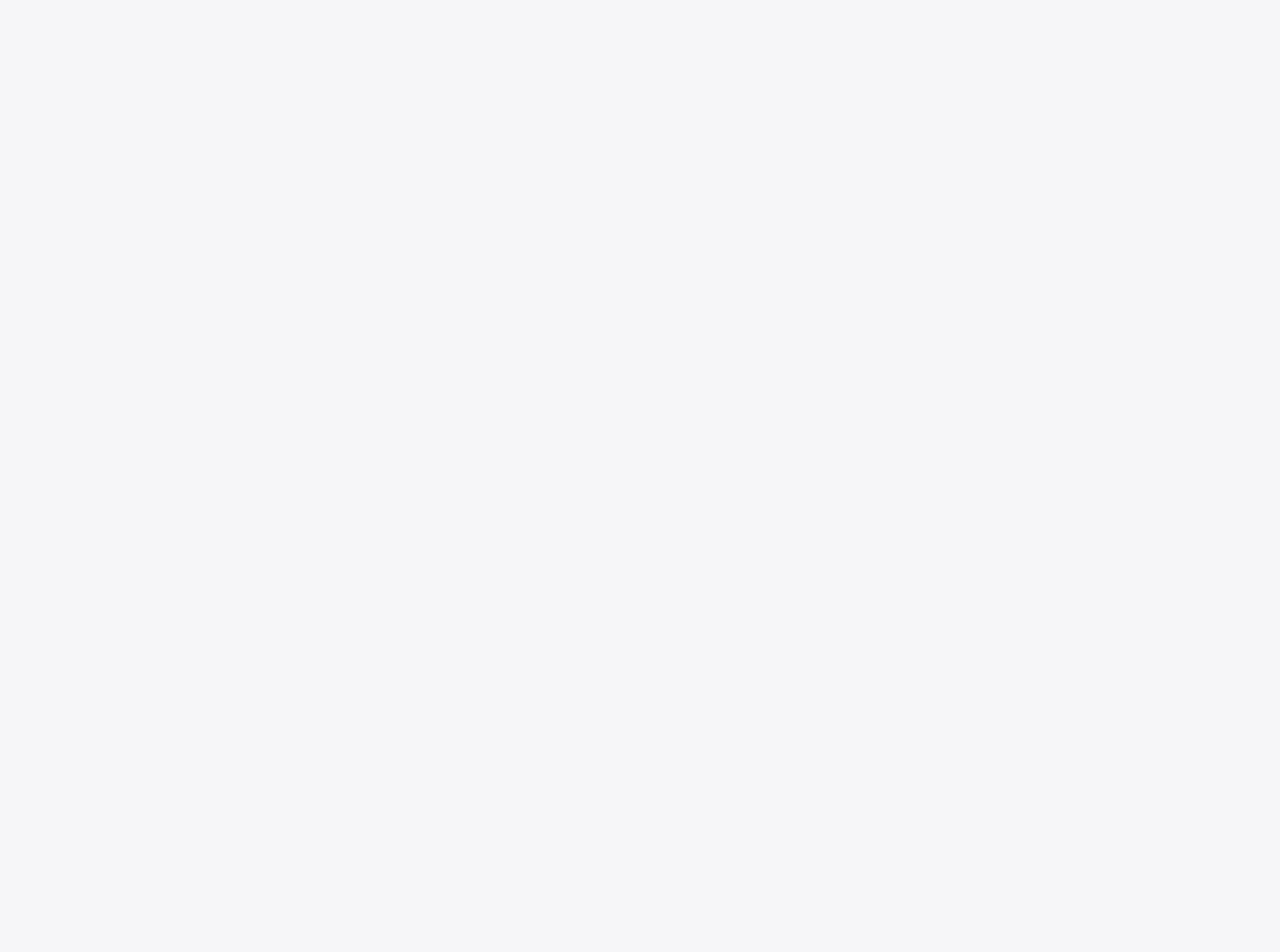
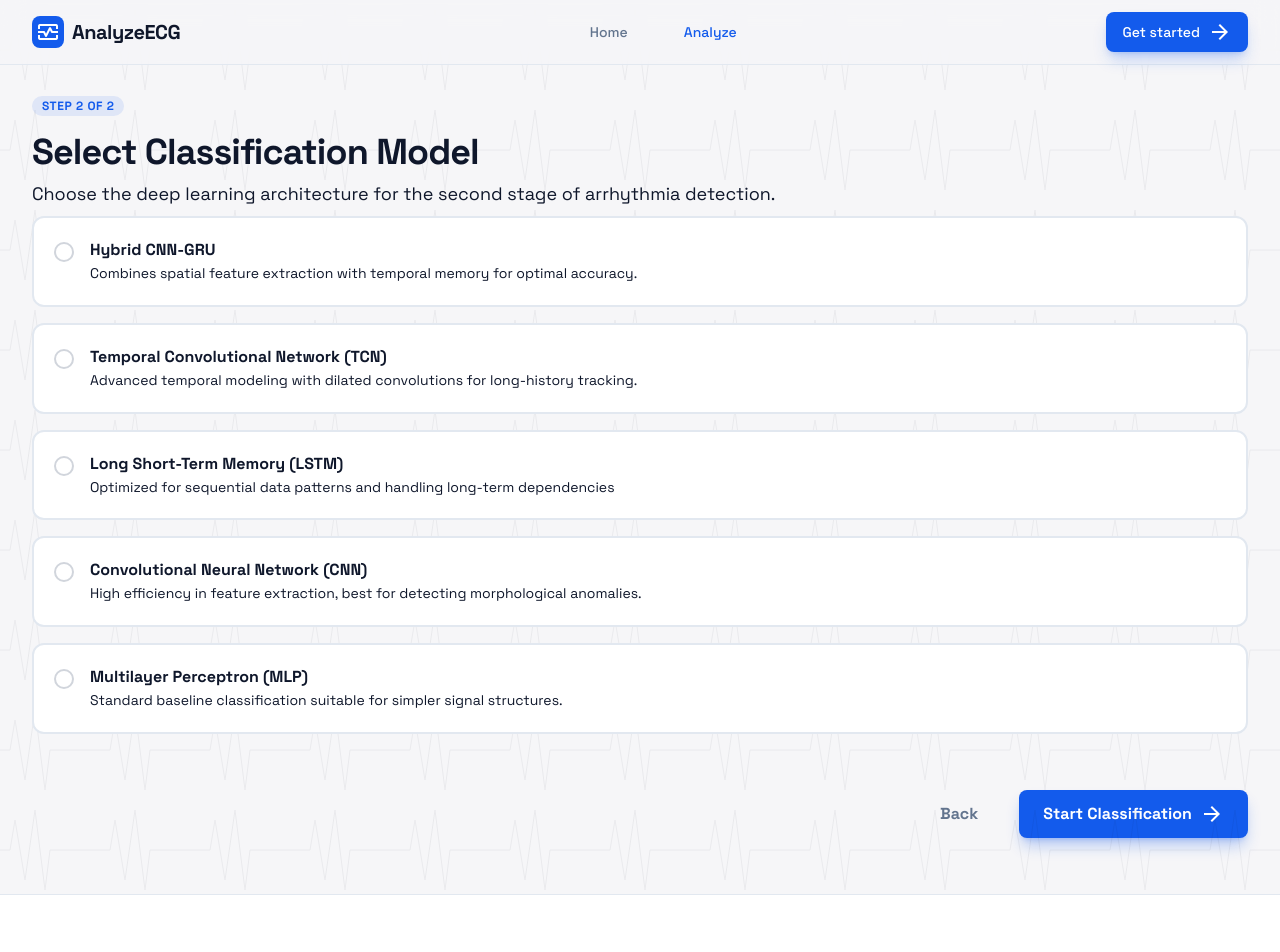
Before and after one commit to AST-tnbt/ecg-classification-web, a React (Vite) app: page /analyze/step-2 in a window 1280 px wide. Before the commit this address had no page. Shown: the top 952 px of the page. Before the commit the page ends 800 px from the top, so only its background shows below. Built offline with nearby package versions, Linux system fonts and the light colour scheme.

Commit message:
feature: Implement Deeplearning step and fix some UI

```diff
--- a/package.json
+++ b/package.json
@@ -13,7 +13,8 @@
     "react": "^19.2.0",
     "react-dom": "^19.2.0",
     "react-dropzone": "^14.3.8",
-    "react-router": "^7.10.1"
+    "react-router": "^7.10.1",
+    "react-toastify": "^11.0.5"
   },
   "devDependencies": {
     "@eslint/js": "^9.39.1",
--- a/src/App.tsx
+++ b/src/App.tsx
@@ -4,6 +4,7 @@ import Analyze from "./pages/Analyze"
 import Demo from "./pages/Demo"
 import Layout from "./components/Layout"
 import MachineLearningStep from "./pages/MachineLearningStep"
+import DeepLearningStep from "./pages/DeepLearningStep"
 
 function App() {
   return (
@@ -13,6 +14,7 @@ function App() {
         <Route path='/analyze' element={ <Analyze /> }/>
         <Route path='/demo' element={ <Demo /> }/>
         <Route path='/analyze/step-1' element={ <MachineLearningStep /> }/>
+        <Route path='/analyze/step-2' element={ <DeepLearningStep /> }/>
       </Route>
     </Routes>
   )
--- /dev/null
+++ b/src/components/deep_learning_step/DLSelectionCard.tsx
@@ -0,0 +1,51 @@
+type DLSelectionCardProperties = {
+  name: string
+  value: string
+  desc: string
+  checked: boolean
+  onChange: (value: string) => void
+}
+
+export default function DLSelectionCard({
+  name,
+  value,
+  desc,
+  checked,
+  onChange,
+}: DLSelectionCardProperties) {
+  return (
+    <label
+      className="group relative flex items-start gap-4 p-5 rounded-xl border-2
+      border-slate-200 cursor-pointer transition-all duration-200 bg-white
+      hover:border-primary/50 hover:bg-primary/5
+      peer-checked:border-primary"
+    >
+      <input
+        className="peer sr-only"
+        name="model_selection"
+        type="radio"
+        value={value}
+        checked={checked}
+        onChange={() => onChange(value)}
+      />
+
+      <div className="mt-1 size-5 rounded-full border-2 border-gray-300 flex items-center justify-center
+        peer-checked:bg-primary peer-checked:border-primary">
+        <div className="size-2.5 rounded-full bg-transparent peer-checked:bg-white" />
+      </div>
+
+      <div className="flex flex-col flex-grow">
+        <span className="text-base font-bold text-text-main-light">
+          {name}
+        </span>
+        <p className="text-sm text-text-sub-light leading-relaxed">
+          {desc}
+        </p>
+      </div>
+
+      {/* Active ring */}
+      <div className="absolute inset-0 rounded-xl ring-2 ring-primary opacity-0
+        pointer-events-none peer-checked:opacity-100 transition-opacity" />
+    </label>
+  )
+}
--- a/src/main.tsx
+++ b/src/main.tsx
@@ -3,11 +3,21 @@ import { createRoot } from 'react-dom/client'
 import './index.css'
 import App from './App.tsx'
 import { BrowserRouter } from 'react-router'
+import 'react-toastify/dist/ReactToastify.css'
+import { ToastContainer } from 'react-toastify'
 
 createRoot(document.getElementById('root')!).render(
   <StrictMode>
     <BrowserRouter>
       <App />
     </BrowserRouter>
+    <ToastContainer
+      position="bottom-left"
+      autoClose={3000}
+      newestOnTop
+      closeOnClick
+      pauseOnHover
+      draggable
+    />
   </StrictMode>,
 )
--- /dev/null
+++ b/src/pages/DeepLearningStep.tsx
@@ -0,0 +1,109 @@
+import { useNavigate } from "react-router"
+import DLSelectionCard from "../components/deep_learning_step/DLSelectionCard"
+import { toast } from "react-toastify"
+import { useState } from "react"
+
+export default function DeepLearningStep() {
+    const deepLearningOptions = [
+        {
+            name: "Hybrid CNN-GRU",
+            value: "hybrid",
+            desc: "Combines spatial feature extraction with temporal memory for optimal accuracy.",
+        },
+        {
+            name: "Temporal Convolutional Network (TCN)",
+            value: "tcn",
+            desc: "Advanced temporal modeling with dilated convolutions for long-history tracking.",
+        },
+        {
+            name: "Long Short-Term Memory (LSTM)",
+            value: "lstm",
+            desc: "Optimized for sequential data patterns and handling long-term dependencies",
+        },
+        {
+            name: "Convolutional Neural Network (CNN)",
+            value: "cnn",
+            desc: "High efficiency in feature extraction, best for detecting morphological anomalies.",
+        },
+        {
+            name: "Multilayer Perceptron (MLP)",
+            value: "mlp",
+            desc: "Standard baseline classification suitable for simpler signal structures.",
+        },
+    ]
+
+    const navigation = useNavigate()
+    const [selectedModel, setSelectedModel] = useState<string | null>(null)
+
+    const handleSubmitAction = () => {
+        if (!selectedModel) {
+            toast.error("Please select a model")
+            return
+        }
+
+        console.log(`Selected model: ${selectedModel}`)
+    }
+
+    return (
+        <div className="relative isolate">
+            <div className="absolute inset-0 z-0 opacity-5 pointer-events-none">
+                <svg height="100%" width="100%" xmlns="http://www.w3.org/2000/svg">
+                    <pattern height="100" id="ecg-pattern" patternUnits="userSpaceOnUse" width="100" x="0" y="0">
+                        <path d="M0 50 L10 50 L15 20 L25 80 L35 10 L45 90 L50 50 L100 50" fill="none" stroke="currentColor" strokeWidth="1"></path>
+                    </pattern>
+                    <rect className="text-white" fill="url(#ecg-pattern)" height="100%" width="100%"></rect>
+                </svg>
+            </div>
+            <div className="relative z-10 w-full max-w-[960px] flex flex-col gap-6"></div>
+            <div className="max-w-7xl px-4 sm:px-6 lg:px-8 mx-auto layout-container pb-14">
+                <div className="flex flex-col gap-2 pt-24">
+                    <div className="flex items-center gap-2 mb-2">
+                        <span
+                            className="px-2.5 py-0.5 rounded-full bg-primary/10 text-primary text-xs font-bold uppercase tracking-wider"
+                        >
+                            Step 2 of 2
+                        </span>
+                    </div>
+                    <h1
+                        className="text-3xl md:text-4xl font-black tracking-tight text-text-main-light dark:text-text-main-dark">
+                        Select Classification Model
+                    </h1>
+                    <p className="text-text-sub-light dark:text-text-sub-dark text-lg">
+                        Choose the deep learning architecture for the second stage of arrhythmia detection.
+                    </p>
+                </div>
+                <div className="lg:col-span-2 flex flex-col gap-6 mt-2">
+                    {/* <!-- Radio List (Cards) --> */}
+                    <div aria-labelledby="model-selection-label" className="flex flex-col gap-4" role="radiogroup">
+                        {
+                            deepLearningOptions.map((item, index) =>
+                                <DLSelectionCard {...item}
+                                    key={index}
+                                    checked={selectedModel === item.value}
+                                    onChange={setSelectedModel} />
+                            )
+                        }
+                    </div>
+                    {/* <!-- Button Group --> */}
+                    <div className="flex justify-end gap-4 mt-4 pt-4">
+                        <button
+                            onClick={() => { navigation("/analyze/step-1") }}
+                            className="w-full cursor-pointer sm:w-auto px-6 h-12 rounded-lg border border-transparent text-slate-500 font-bold text-base hover:bg-gray-100 transition-colors"
+                        >
+                            Back
+                        </button>
+                        <button
+                            className="cursor-pointer px-6 py-3 h-12 rounded-lg bg-primary text-white font-bold shadow-lg shadow-primary/30 hover:bg-blue-500 hover:shadow-primary/50 transition-all flex items-center gap-2"
+                            onClick={() => {
+                                handleSubmitAction()
+                            }}
+                        >
+                            <span>Start Classification</span>
+                            <span className="material-symbols-outlined text-sm">arrow_forward</span>
+                        </button>
+                    </div>
+                </div>
+            </div>
+        </div>
+    )
+}
--- a/src/pages/MachineLearningStep.tsx
+++ b/src/pages/MachineLearningStep.tsx
@@ -34,7 +34,7 @@ export default function MachineLearningStep() {
             <div className="absolute inset-0 z-0 opacity-5 pointer-events-none">
                 <svg height="100%" width="100%" xmlns="http://www.w3.org/2000/svg">
                     <pattern height="100" id="ecg-pattern" patternUnits="userSpaceOnUse" width="100" x="0" y="0">
-                        <path d="M0 50 L10 50 L15 20 L25 80 L35 10 L45 90 L50 50 L100 50" fill="none" stroke="currentColor" stroke-width="1"></path>
+                        <path d="M0 50 L10 50 L15 20 L25 80 L35 10 L45 90 L50 50 L100 50" fill="none" stroke="currentColor" strokeWidth="1"></path>
                     </pattern>
                     <rect className="text-white" fill="url(#ecg-pattern)" height="100%" width="100%"></rect>
                 </svg>
@@ -43,7 +43,11 @@ export default function MachineLearningStep() {
             <div className="max-w-7xl px-4 sm:px-6 lg:px-8 mx-auto layout-container pb-14">
                 {/* <!-- Page Heading & Intro --> */}
                 <div className="flex flex-col gap-3  pt-24">
-                    <h1 className="text-slate-900 text-xl md:text-2xl font-black leading-tight tracking-[-0.033em]">Step 1</h1>
+                    <div className="flex items-center gap-2 mb-2">
+                        <span
+                            className="px-2.5 py-0.5 rounded-full bg-primary/10 text-primary text-xs font-bold uppercase tracking-wider">Step
+                            1 of 2</span>
+                    </div>
                     <h1 className="text-slate-900 text-3xl md:text-4xl font-black leading-tight tracking-[-0.033em]">Select Classification Model</h1>
                     <p className="text-slate-500 text-base md:text-lg font-normal leading-relaxed max-w-2xl">
                         Choose an algorithm to classify heartbeat arrhythmias from the raw ECG signal. The selected model will be used for the subsequent feature extraction and analysis.
@@ -58,12 +62,15 @@ export default function MachineLearningStep() {
                 </form>
                 <div className="flex flex-col sm:flex-row items-center justify-end gap-4 mt-8 pt-6">
                     <button
-                        onClick={() => {navigation("/analyze")}}
+                        onClick={() => { navigation("/analyze") }}
                         className="w-full cursor-pointer sm:w-auto px-6 h-12 rounded-lg border border-transparent text-slate-500 font-bold text-base hover:bg-gray-100 transition-colors"
                     >
                         Cancel Analysis
                     </button>
-                    <button className="w-full cursor-pointer sm:w-auto group flex items-center justify-center gap-2 h-12 px-8 rounded-lg bg-primary hover:bg-blue-500 text-white text-base font-bold leading-normal tracking-[0.015em] transition-all shadow-lg shadow-blue-500/20">
+                    <button
+                        onClick={() => { navigation("/analyze/step-2") }}
+                        className="w-full cursor-pointer sm:w-auto group flex items-center justify-center gap-2 h-12 px-8 rounded-lg bg-primary hover:bg-blue-500 text-white text-base font-bold leading-normal tracking-[0.015em] transition-all shadow-lg shadow-blue-500/20"
+                    >
                         <span>Continue</span>
                         <span className="material-symbols-outlined text-[20px] transition-transform group-hover:translate-x-1">arrow_forward</span>
                     </button>
```
Also changed, not shown: 1 other file (tests, documents, lock files or other folders).
